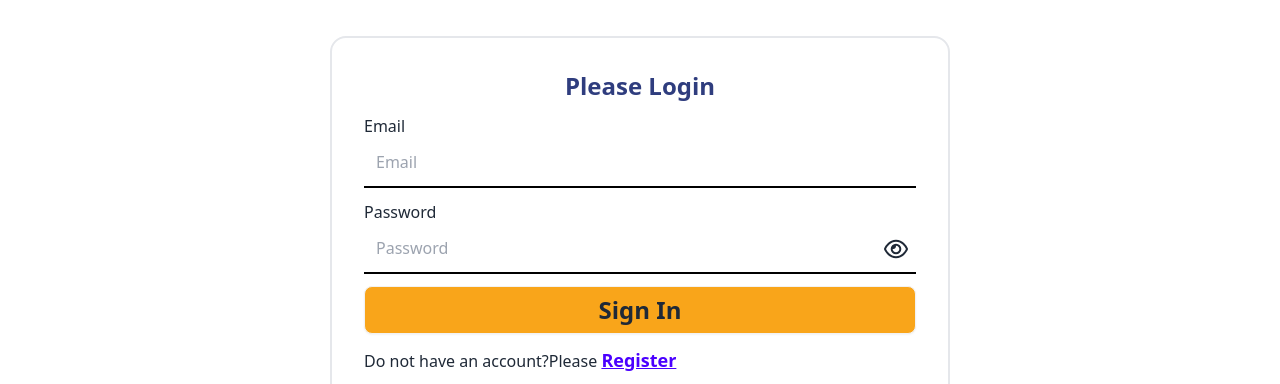
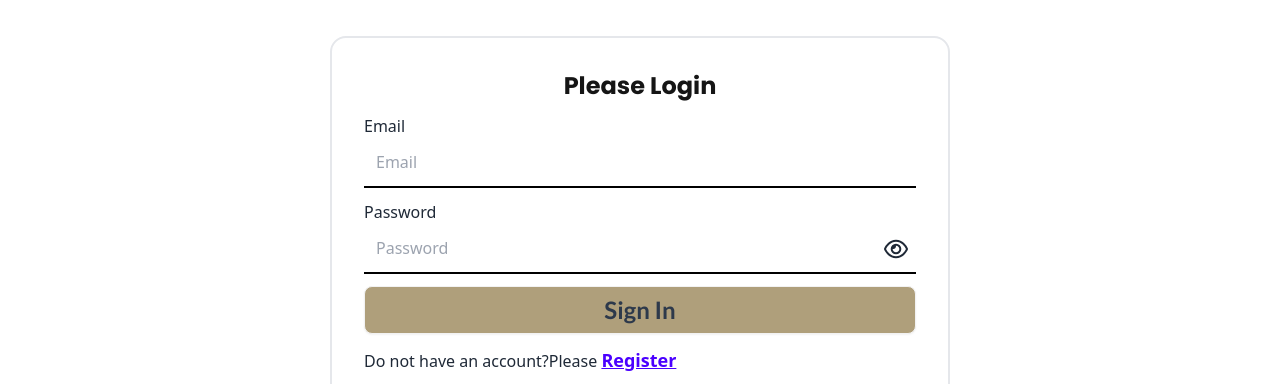
Before and after one commit to Tasnim1357/ArtRoof, a React (Vite) app: page /login in a window 1280 px wide. Shown: the part 124-508 px from the top of the page. Built offline with nearby package versions, Linux system fonts and the light colour scheme; no server answers.

Commit message:
login page added

```diff
--- a/src/Pages/Login/Login.jsx
+++ b/src/Pages/Login/Login.jsx
@@ -52,7 +52,7 @@ const navigate=useNavigate()
       <Navbar></Navbar>
      <div className='flex justify-center items-center mt-16'>
      <form onSubmit={handleSubmit(onSubmit)} className='w-full md:w-1/2 border-2 md:p-8 p-2 space-y-3 grid grid-cols-1 rounded-2xl'>
-      <h1 className='text-2xl font-bold text-[#2F3D7E] font-sora text-center'>Please Login</h1>
+      <h1 className='text-2xl font-bold text-[#151515] font-poppins  duration-500 hover:text-[#AF9F7B] text-center'>Please Login</h1>
           <div>
               <label htmlFor="">Email</label> <br />
               <input type="text" placeholder="Email"  className='w-full p-3 border-b-2 border-black outline-none' {...register("Email", {required: true, pattern: /^\S+@\S+$/i})} />
@@ -83,7 +83,7 @@ const navigate=useNavigate()
                 </div>
 
 
-      <input type="submit" value="Sign In"   className='btn w-full bg-[#F9A51A] sm:text-2xl text-balance font-inter font-semibold duration-500 hover:bg-[#2F3D7E] hover:text-white'/>
+      <input type="submit" value="Sign In"   className='btn w-full  sm:text-2xl text-balance font-lato  bg-[#AF9F7B] text-[#2D394B] duration-500 hover:text-[#AF9F7B] hover:bg-[#2D394B]'/>
       <p >Do not have an account?Please <Link to='/register' className='btn-link text-lg font-sora font-bold'>Register</Link></p>
     </form>
 
--- a/src/Pages/Shared/Navbar/Navbar.jsx
+++ b/src/Pages/Shared/Navbar/Navbar.jsx
@@ -1,13 +1,13 @@
-// import React, { useContext, useEffect, useState } from 'react';
+import React, { useContext } from 'react';
 import { Link } from 'react-router-dom';
-// import { AuthContext } from '../../Provider/AuthProvider';
+import { AuthContext } from '../../Provider/AuthProvider';
 // import { ThemeContext } from '../../Root/Root';
 // import { MdOutlineWbSunny } from "react-icons/md";
 // import { FaMoon } from "react-icons/fa";
 
 
 const Navbar = () => {
-//   const {user,logOut}=useContext(AuthContext)
+  const {user,logOut}=useContext(AuthContext)
 //   const{handleTheme,theme}=useContext(ThemeContext)
 
 
@@ -58,6 +58,7 @@ const Navbar = () => {
 
         } */}
            </li>
+           <li> <Link to='/register' className='btn font-lato bg-[#AF9F7B] text-[#2D394B] duration-500 hover:text-[#AF9F7B] hover:bg-[#2D394B] font-base text-xl '>Register</Link></li>
             </ul>
           </div>
           <a className=" sm:text-2xl text-4xl font-poppins text-[#2D394B]">Art<span className='text-[#AF9F7B]'>Roof</span></a>
@@ -81,26 +82,27 @@ const Navbar = () => {
           </ul>
         </div>
         <div className="navbar-end hidden lg:flex space-x-4">
-        {/* {
-            user && <div className="dropdown dropdown-hover mr-4">
-           <img src={user.photoURL} alt="" className='w-[60px] h-[60px] rounded-full border-2 p-1 border-purple-600'/>
-            <ul tabIndex={0} className="dropdown-content z-[10] menu p-2 shadow bg-base-100 rounded-box w-52">
-              <li><a>{user.displayName}</a></li>
+          {
+              user && <div className="dropdown dropdown-hover mr-4">
+            <img src={user.photoURL} alt="" className='w-[50px] h-[50px] rounded-full border-2 p-1 border-yellow-600'/>
+              <ul tabIndex={0} className="dropdown-content z-[10] menu p-2 shadow bg-base-100 rounded-box w-52">
+                <li><a>{user.displayName}</a></li>
+                <li><Link to='/login' className="btn ont-lato bg-[#AF9F7B] text-[#2D394B] duration-500 hover:text-[#AF9F7B] hover:bg-[#2D394B] font-base text-xl" >Logout</Link></li>
 
-            </ul>
-          </div>
+              </ul>
+            </div>
 
-          } */}
+            }
 
 
-        {/* {
+      {
           user ?
-          <Link to='/login' className="btn font-inter text-[#2F3D7E] font-bold text-lg duration-500 hover:bg-[#1D284D] hover:text-white" onClick={userSignOut}>Logout</Link>
+          <Link to='/login' className='btn font-lato bg-[#AF9F7B] text-[#2D394B] duration-500 hover:text-[#AF9F7B] hover:bg-[#2D394B] font-base text-xl hidden '>Login</Link>
         :
-          <Link to='/login' className="btn font-inter text-[#2F3D7E] font-bold text-lg duration-500 hover:bg-[#1D284D] hover:text-white">Login</Link>
+        <Link to='/login' className='btn font-lato bg-[#AF9F7B] text-[#2D394B] duration-500 hover:text-[#AF9F7B] hover:bg-[#2D394B] font-base text-xl '>Login</Link>
 
-        } */}
-        <button className='btn font-lato bg-[#AF9F7B] text-[#2D394B] duration-500 hover:text-[#AF9F7B] hover:bg-[#2D394B] font-base text-xl '>Login</button>
+        }
+
         <Link to='/register' className='btn font-lato bg-[#AF9F7B] text-[#2D394B] duration-500 hover:text-[#AF9F7B] hover:bg-[#2D394B] font-base text-xl '>Register</Link>
          </div>
 
```
